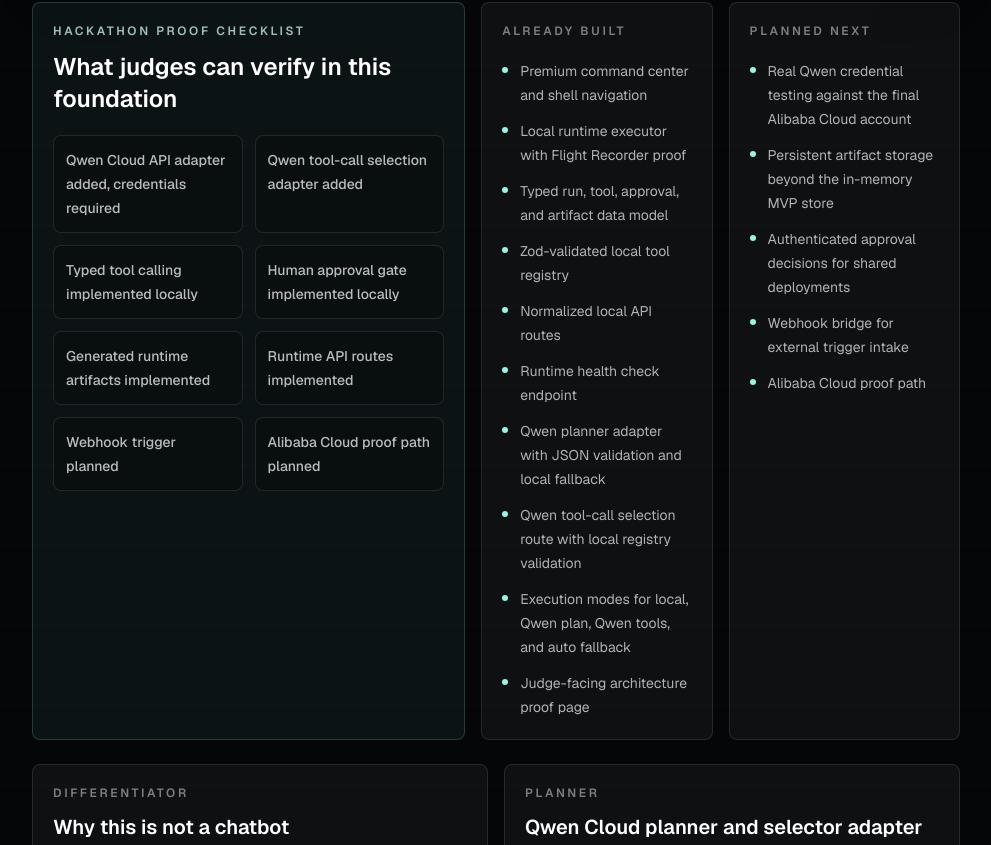
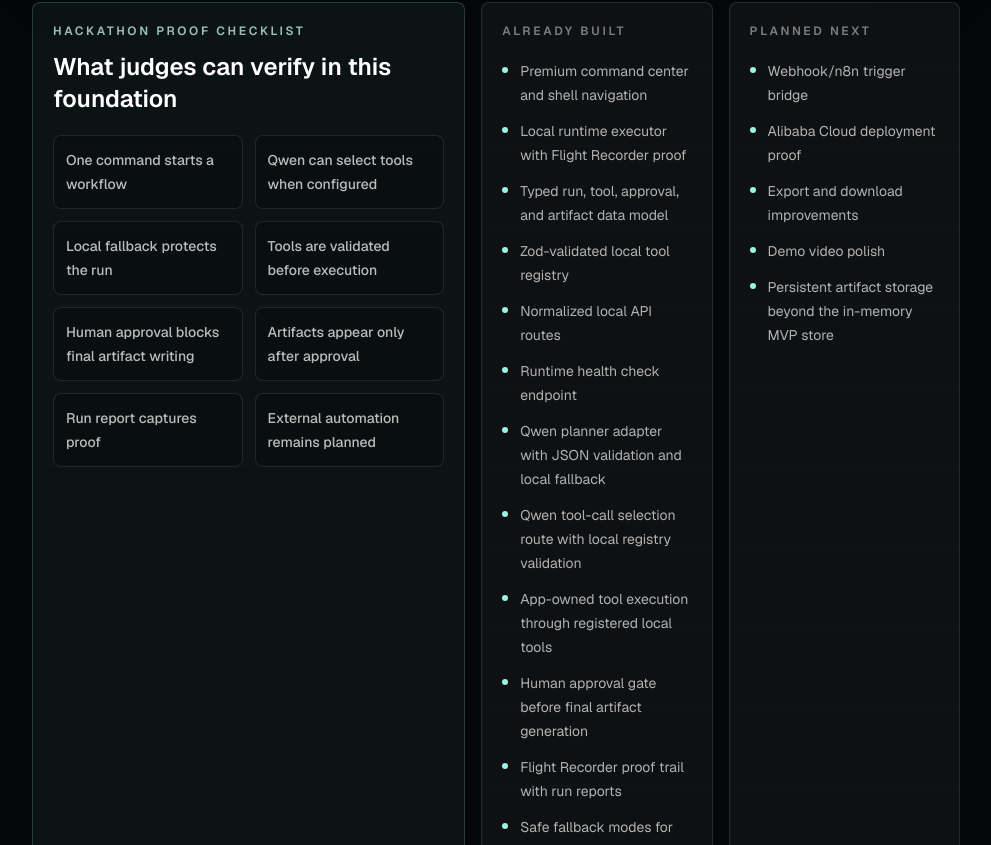
Before and after one commit to Jeevang1-epic/forgepilot-autopilot-runtime, a Next.js app: page /architecture in a window 1280 px wide. Shown: the part 1455-2300 px from the top of the page, without its empty margins (288-1279 px from the left). Built offline with nearby package versions, Linux system fonts and the light colour scheme.

Commit message:
feat: clarify judge demo controls

```diff
--- a/src/app/architecture/page.tsx
+++ b/src/app/architecture/page.tsx
@@ -65,14 +65,14 @@
 ];
 
 const proofChecklist = [
-  "Qwen Cloud API adapter added, credentials required",
-  "Qwen tool-call selection adapter added",
-  "Typed tool calling implemented locally",
-  "Human approval gate implemented locally",
-  "Generated runtime artifacts implemented",
-  "Runtime API routes implemented",
-  "Webhook trigger planned",
-  "Alibaba Cloud proof path planned",
+  "One command starts a workflow",
+  "Qwen can select tools when configured",
+  "Local fallback protects the run",
+  "Tools are validated before execution",
+  "Human approval blocks final artifact writing",
+  "Artifacts appear only after approval",
+  "Run report captures proof",
+  "External automation remains planned",
 ];
 
 const buildStatus = [
@@ -87,6 +87,10 @@
       "Runtime health check endpoint",
       "Qwen planner adapter with JSON validation and local fallback",
       "Qwen tool-call selection route with local registry validation",
+      "App-owned tool execution through registered local tools",
+      "Human approval gate before final artifact generation",
+      "Flight Recorder proof trail with run reports",
+      "Safe fallback modes for missing Qwen env vars",
       "Execution modes for local, Qwen plan, Qwen tools, and auto fallback",
       "Judge-facing architecture proof page",
     ],
@@ -94,11 +98,11 @@
   {
     label: "Planned next",
     items: [
-      "Real Qwen credential testing against the final Alibaba Cloud account",
+      "Webhook/n8n trigger bridge",
+      "Alibaba Cloud deployment proof",
+      "Export and download improvements",
+      "Demo video polish",
       "Persistent artifact storage beyond the in-memory MVP store",
-      "Authenticated approval decisions for shared deployments",
-      "Webhook bridge for external trigger intake",
-      "Alibaba Cloud proof path",
     ],
   },
 ];
--- a/src/components/command/command-center.tsx
+++ b/src/components/command/command-center.tsx
@@ -141,6 +141,9 @@
         <span className="w-fit rounded-full border border-white/10 bg-black/30 px-3 py-1.5 text-xs text-white/66">
           Qwen {qwenStatus === "checking" ? "checking" : qwenStatus.replace("-", " ")}
         </span>
+        <span className="w-fit rounded-full border border-teal-200/25 bg-teal-200/10 px-3 py-1.5 text-xs font-semibold text-teal-100">
+          Recommended for demo: Auto
+        </span>
       </div>
 
       <label className="mt-6 block">
@@ -167,8 +170,8 @@
             <span className="text-sm font-medium text-white/72">Planner mode</span>
             <p className="mt-1 text-xs leading-5 text-white/50">
               Auto uses Qwen Cloud when env vars are available, otherwise ForgePilot
-              safely falls back to the local deterministic planner. Tool execution
-              still happens inside the local runtime.
+              safely falls back to the local deterministic planner. Recommended for
+              demos because it works with or without Qwen env vars.
             </p>
           </div>
           <span className="w-fit rounded-full border border-white/10 bg-black/30 px-3 py-1 text-xs capitalize text-white/62">
@@ -183,8 +186,8 @@
           <div>
             <span className="text-sm font-medium text-white/72">Execution mode</span>
             <p className="mt-1 text-xs leading-5 text-white/50">
-              Qwen may select tools, but ForgePilot validates and executes them through
-              the local registry.
+              Local Runtime is offline. Qwen Plan creates the plan. Qwen Tool Calling
+              selects tools. ForgePilot always validates and executes locally.
             </p>
           </div>
           <span className="w-fit rounded-full border border-white/10 bg-black/30 px-3 py-1 text-xs capitalize text-white/62">
--- a/src/components/command/execution-mode-selector.tsx
+++ b/src/components/command/execution-mode-selector.tsx
@@ -11,17 +11,17 @@
   {
     value: "local",
     label: "Local Runtime",
-    description: "Deterministic offline flow.",
+    description: "Deterministic offline execution.",
   },
   {
     value: "qwen_plan",
     label: "Qwen Plan",
-    description: "Qwen plans, app executes.",
+    description: "Qwen creates plan, ForgePilot executes.",
   },
   {
     value: "qwen_tools",
     label: "Qwen Tool Calling",
-    description: "Qwen selects, app validates and executes.",
+    description: "Qwen selects tools, ForgePilot validates and executes.",
   },
   {
     value: "auto",
```
